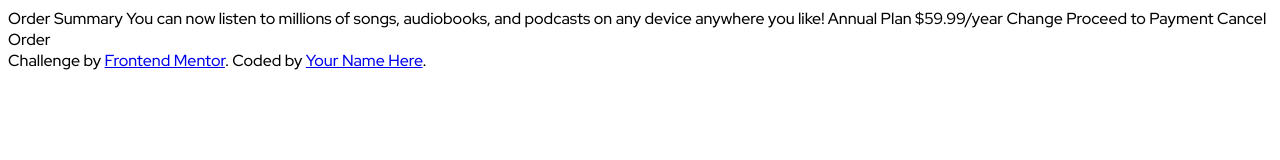
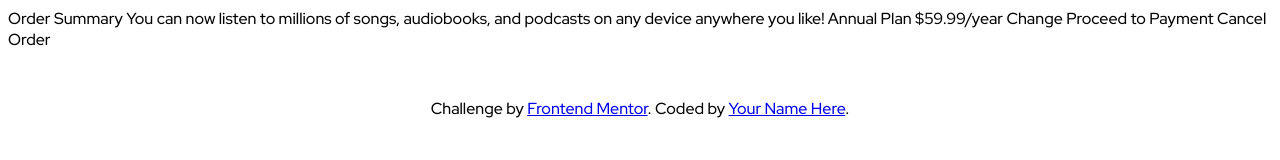
Before and after one commit to crwainstock/fe-mentor-order-summary, a plain HTML site: page index.html in a window 1280 px wide. Drawn offline with Linux system fonts and the light colour scheme.

Commit message:
rename div footer, add footer basic styling

```diff
--- a/index.html
+++ b/index.html
@@ -25,11 +25,11 @@
     podcasts on any device anywhere you like! Annual Plan $59.99/year Change
     Proceed to Payment Cancel Order
 
-    <div class="attribution">
+    <footer class="attribution">
       Challenge by
       <a href="https://www.frontendmentor.io?ref=challenge" target="_blank"
         >Frontend Mentor</a
       >. Coded by <a href="#">Your Name Here</a>.
-    </div>
+    </footer>
   </body>
 </html>
--- a/styles.css
+++ b/styles.css
@@ -1,3 +1,8 @@
 body {
   font-family: "Red Hat Display", sans-serif;
 }
+
+footer {
+  margin-top: 3rem;
+  text-align: center;
+}
```
